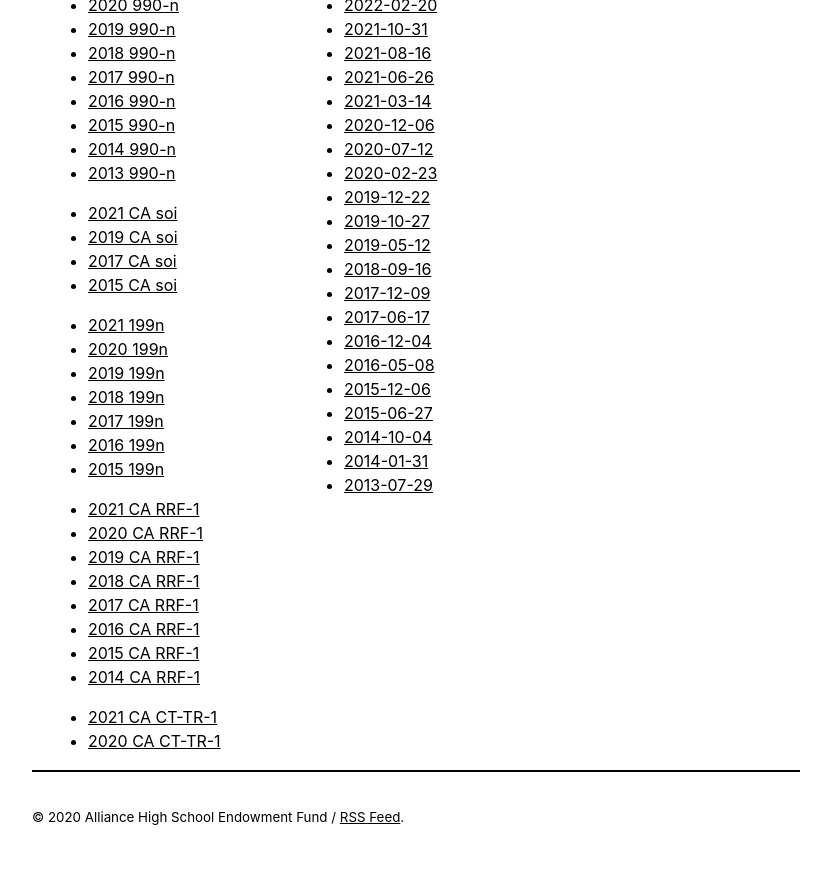
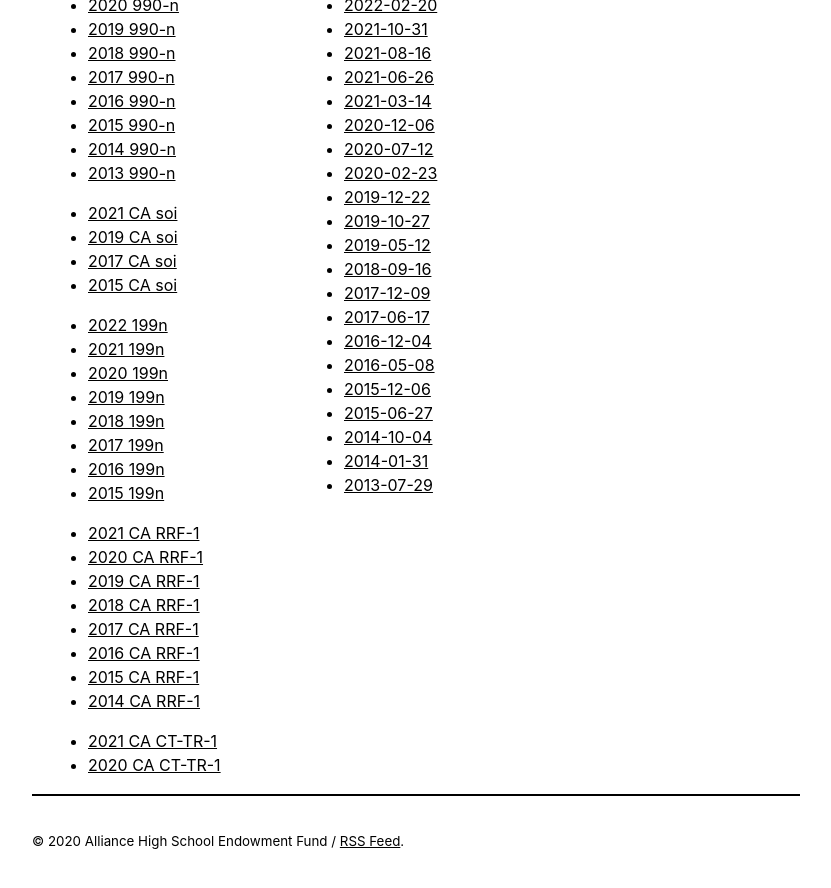
Before and after one commit to ahsef/ahsef.github.io, a Jekyll site: the page built from _pages/about.html, in a window 1280 px wide and 900 px high, scrolled down 3141 px. Shown: the top 888 px of the window, without its empty margins (224-1055 px from the left). Built offline with Jekyll 4.4.1, drawn with Linux system fonts in a browser that asks for light colours.

Commit message:
Add 2022 199n

```diff
--- a/_pages/about.html
+++ b/_pages/about.html
@@ -261,6 +261,7 @@
         </ul>
 
         <ul>
+            <li><a href="/filings/2022-199n.pdf">2022 199n</a></li>
             <li><a href="/filings/2021-199n.pdf">2021 199n</a></li>
             <li><a href="/filings/2020-199n.pdf">2020 199n</a></li>
             <li><a href="/filings/2019-199n.pdf">2019 199n</a></li>
```
Also changed, not shown: 1 other file.
